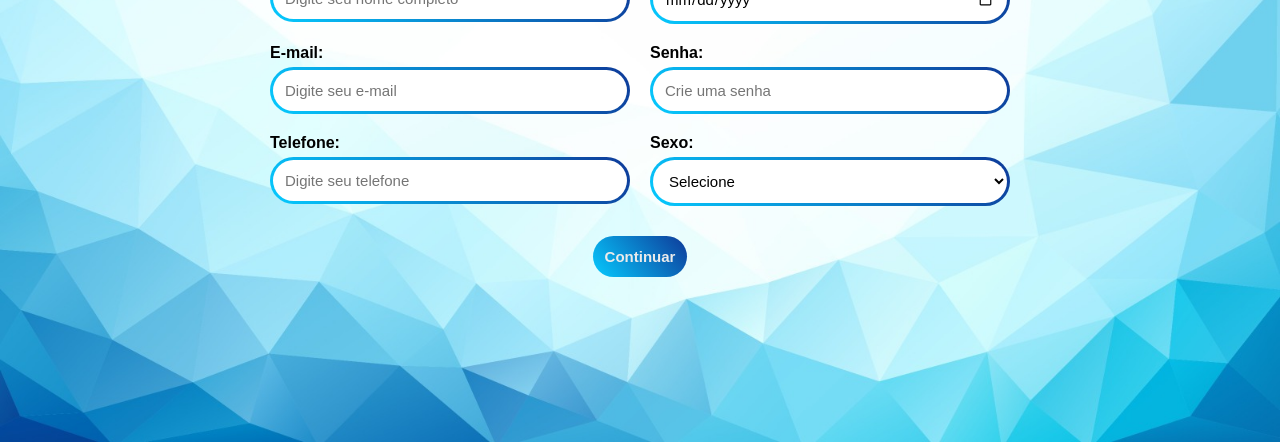
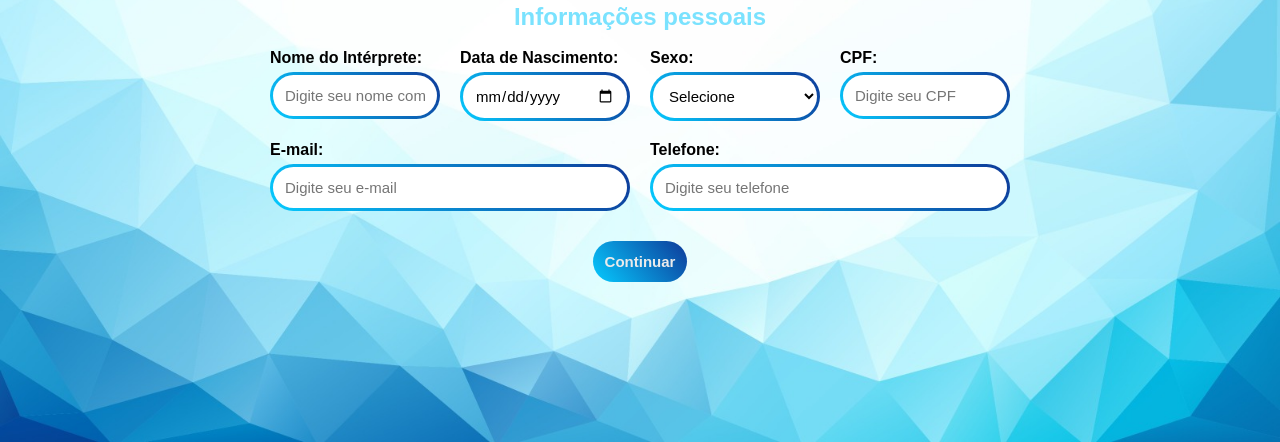
Before and after one commit to jhenrilima27-web/LinkLibras, a plain HTML site: page Pagina_cadastro_interpretes1.html in a window 1280 px wide. Shown: the part 358-800 px from the top of the page. Drawn offline with Linux system fonts and the light colour scheme.

Commit message:
Ajustes na página_cadastro_interprete1

```diff
--- a/Pagina_cadastro_interpretes1.html
+++ b/Pagina_cadastro_interpretes1.html
@@ -22,6 +22,12 @@
 
         <form id="formInterprete1">
 
+            <h1>Cadastro de Intérpretes</h1><br>
+
+            <center>
+            <h2>Informações pessoais</h2><br>
+            </center>
+
             <div class="linha">
                 <!-- NOME -->
                 <div class="campo">
@@ -42,6 +48,21 @@
                     <label for="dataNascimento"><strong>Data de Nascimento:</strong></label>
                     <input type="date" id="dataNascimento" name="dataNascimento" required>
                 </div>
+
+                <div class="campo">
+                    <label for="sexo"><strong>Sexo:</strong></label>
+                    <select id="sexo" name="sexo" required >
+                        <option value="">Selecione</option>
+                        <option value="F">Feminino</option>
+                        <option value="M">Masculino</option>
+                        <option value="O">Outro</option>
+                    </select>
+                </div>
+
+                <div class="campo">
+                    <label for="cpf"><strong>CPF: </strong></label>
+                    <input type="text" id="cpf" name="cpf" placeholder="Digite seu CPF">
+                </div>
             </div>
 
             <div class="linha">
@@ -52,28 +73,11 @@
                 </div>
 
                 <div class="campo">
-                    <label for="senha"><strong>Senha:</strong></label>
-                    <input type="password" id="senha" name="senha" required minlength="8" placeholder="Crie uma senha">
-
+                    <label for="telefone"><strong>Telefone:</strong></label>
+                    <input type="tel" id="telefone" name="telefone" placeholder="Digite seu telefone">
                 </div>
             </div>
 
-            <div class="linha">
-                <div class="campo">
-                    <label for="telefone"><strong>Telefone:</strong></label>
-                    <input type="tel" id="telefone" name="telefone" placeholder="Digite seu telefone">
-                </div>
-
-                <div class="campo">
-                    <label for="sexo"><strong>Sexo:</strong></label>
-                    <select id="sexo" name="sexo" required >
-                        <option value="">Selecione</option>
-                        <option value="F">Feminino</option>
-                        <option value="M">Masculino</option>
-                        <option value="O">Outro</option>
-                    </select>
-                </div>
-            </div>
 
 
 
```
Also changed, not shown: Pagina_cadastro_interprete2.html (added).
